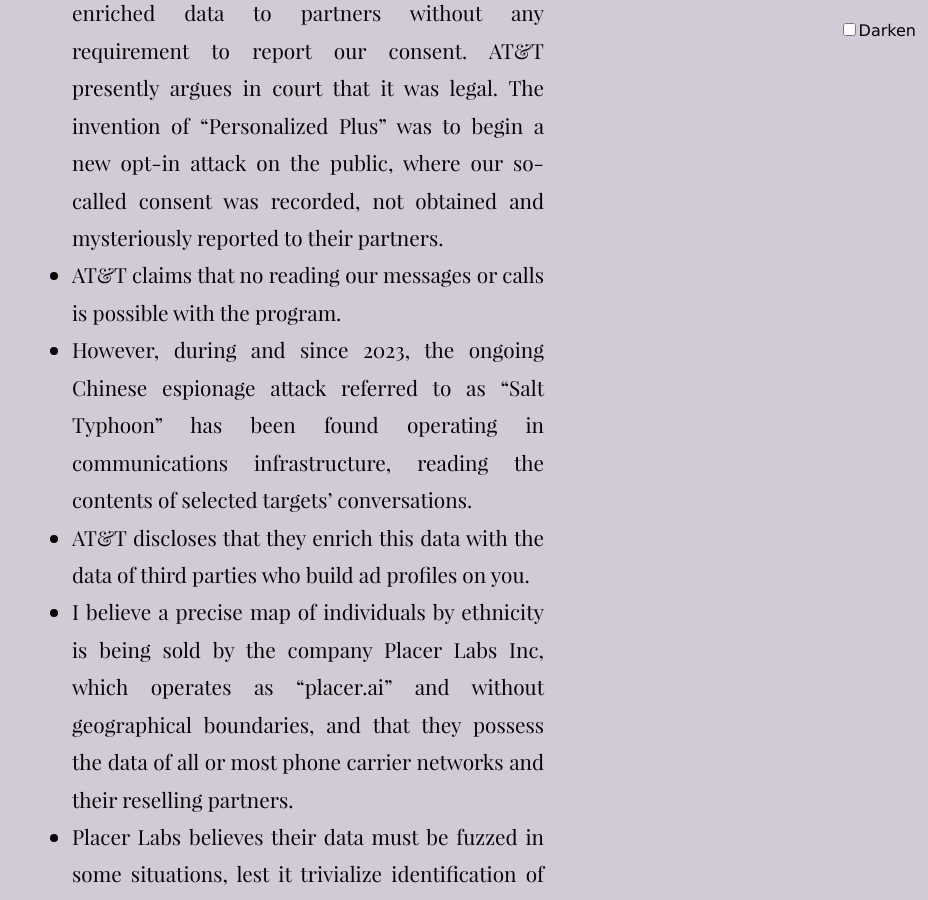
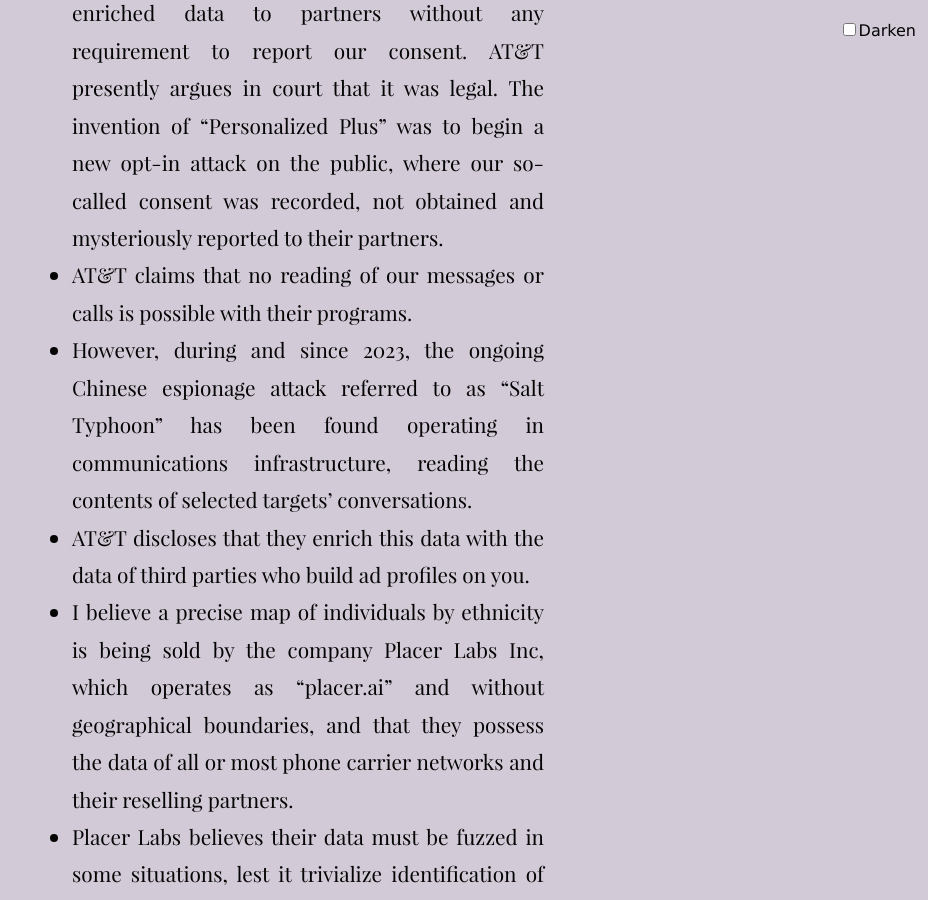
Before and after one commit to tiliv/antibody, a Jekyll site: the page built from docs/journal/autumn-ryan-Personalized-Plus/index.md, in a window 1280 px wide and 900 px high, scrolled down 2366 px. Shown: the whole window, without its empty margins (352-1280 px from the left). Built offline with Jekyll 4.4.1, drawn with Linux system fonts in a browser that asks for light colours.

Commit message:
Clarify that they say this liberally

```diff
--- a/docs/journal/autumn-ryan-Personalized-Plus/index.md
+++ b/docs/journal/autumn-ryan-Personalized-Plus/index.md
@@ -25,7 +25,7 @@
 - "Personalized Plus" re-enables the undisclosed sale and transfer of your personal details, precise location, browsing on and off their network, on and off of SSL, your "race or ethnic origin", your device identifiers, which apps you have installed, who you communicate with, when you communicate with them, which devices you leave near you, which specific videos you watch, and more.
 - "CPNI", "Personalized" and "Personalized Plus": This is a list in ascending strength of their invasiveness, and it is also the chronological list of programs AT&T has deployed against you in the span of just a few years.
 - During a period before 2018, AT&T sold CPNI-enriched data to partners without any requirement to report our consent. AT&T presently argues in court that it was legal. The invention of "Personalized Plus" was to begin a new opt-in attack on the public, where our so-called consent was recorded, not obtained and mysteriously reported to their partners.
-- AT&T claims that no reading our messages or calls is possible with the program.
+- AT&T claims that no reading of our messages or calls is possible with their programs.
 - However, during and since 2023, the ongoing Chinese espionage attack referred to as "Salt Typhoon" has been found operating in communications infrastructure, reading the contents of selected targets' conversations.
 - AT&T discloses that they enrich this data with the data of third parties who build ad profiles on you.
 - I believe a precise map of individuals by ethnicity is being sold by the company Placer Labs Inc, which operates as "placer.ai" and without geographical boundaries, and that they possess the data of all or most phone carrier networks and their reselling partners.
```
